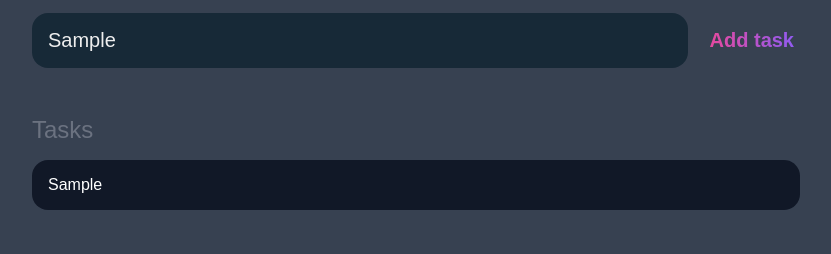
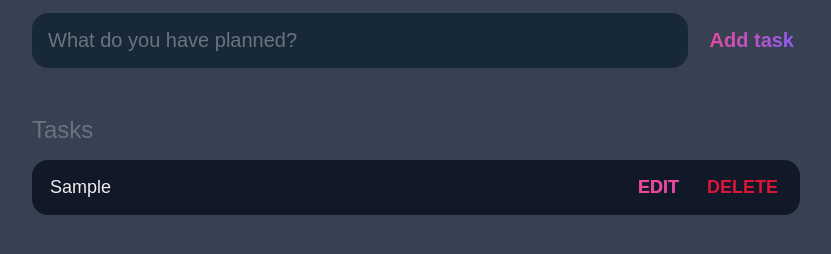
Before and after one commit to RaphaelCardoso123/praticas-JavaScript, a plain HTML site: page to_do.html in a window 1280 px wide. Both pictures are taken after typing "Sample" into the empty fields and a click on the input "Add task". Shown: the part 80-334 px from the top of the page, without its empty margins (224-1055 px from the left). Drawn offline with Linux system fonts and the light colour scheme.

Commit message:
to_to is ready!

```diff
--- a/to_do.css
+++ b/to_do.css
@@ -95,6 +95,9 @@ main{
     margin-bottom: 1rem;
     background-color: var(--darkest);
 }
+#tasks .task .content{
+    flex: 1 1 0%;
+}
 #tasks .task .content .text{
     width: 100%;
     font-size: 1.125rem;
--- a/to_do.js
+++ b/to_do.js
@@ -6,15 +6,11 @@ window.addEventListener('load', () =>{
     form.addEventListener('submit', (e) =>{
         e.preventDefault(); /*para página não fazer o reload*/
 
-
-
         const task = input.value;
 
         if(!task){
             alert("Please fill out the task!");
             return;
-        /*}else{
-            console.log("Success!!")*/
         }
 
         const task_el = document.createElement("div");
@@ -22,13 +18,51 @@ window.addEventListener('load', () =>{
 
         const task_content_el = document.createElement("div");
         task_content_el.classList.add("content");
-        task_content_el.innerText = task;
 
         task_el.appendChild(task_content_el);
 
+        const task_input_el = document.createElement("input");
+        task_input_el.classList.add("text");
+        task_input_el.type = "text";
+        task_input_el.value = task;
+        task_input_el.setAttribute("readonly", "readonly");
+
+        task_content_el.appendChild(task_input_el);
+
+        const task_action_el = document.createElement("div");
+        task_action_el.classList.add("actions");
+
+        const task_edit_el = document.createElement("button");
+        task_edit_el.classList.add("edit");
+        task_edit_el.innerHTML = "Edit";
+
+        const task_delete_el = document.createElement("button");
+        task_delete_el.classList.add("delete");
+        task_delete_el.innerHTML = "Delete";
+
+        task_action_el.appendChild(task_edit_el);
+        task_action_el.appendChild(task_delete_el);
+
+        task_el.appendChild(task_action_el);
+
         list_el.appendChild(task_el);
 
+        input.value = "";
 
-   })
+        task_edit_el.addEventListener('click', ()=>{
+            if(task_edit_el.innerText.toLowerCase()=="edit"){
+                task_input_el.removeAttribute("readonly");
+                task_input_el.focus();
+                task_edit_el.innerText = "Save";
+            }else{
+                task_input_el.setAttribute("readonly", "readonly");
+                task_edit_el.innerText = "Edit";
+            }
+        });
 
-})
+        task_delete_el.addEventListener('click', ()=>{
+            list_el.removeChild(task_el);
+        });
+   });
+
+});
```
Also changed, not shown: to_do.html (+6 -2 lines).
